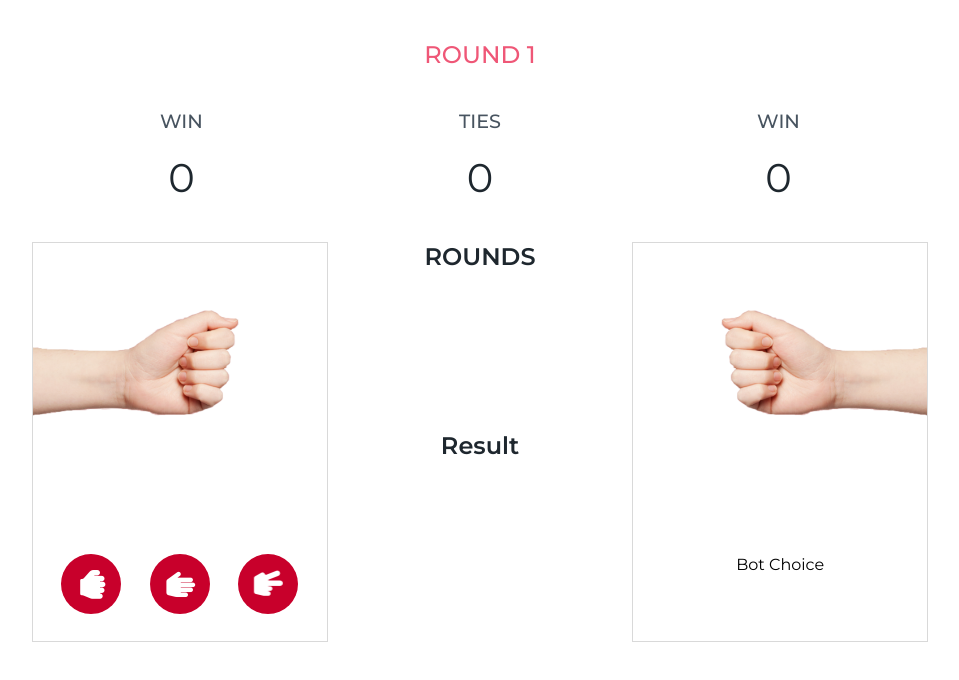
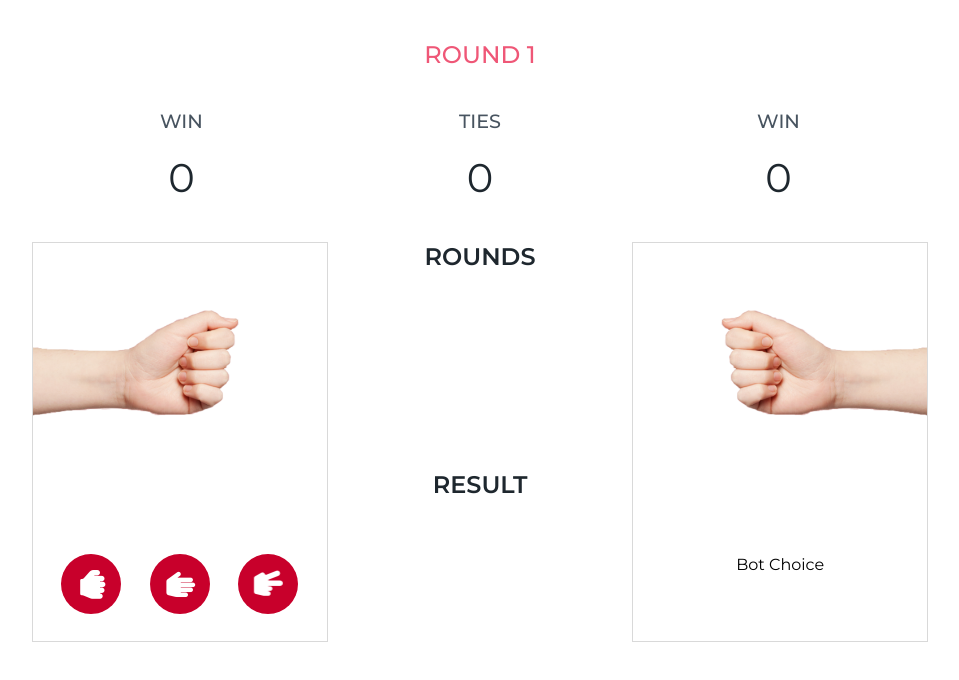
Before and after one commit to MiladSadeghi/Rock-Paper-Scissors, a plain HTML site: page index.html in a window 1280 px wide. Shown: the whole page, without its empty margins (160-1119 px from the left). Drawn offline with Linux system fonts and the light colour scheme.

Commit message:
some change in duplicate className

```diff
--- a/index.html
+++ b/index.html
@@ -41,8 +41,8 @@
 
         <div class="middle">
           <h1>ROUNDS</h1>
-          <div class="counter"></div>
-          <h2>Result</h2>
+          <div class="counter-rounds"></div>
+          <h2>RESULT</h2>
           <div class="winner"></div>
         </div>
 
```
